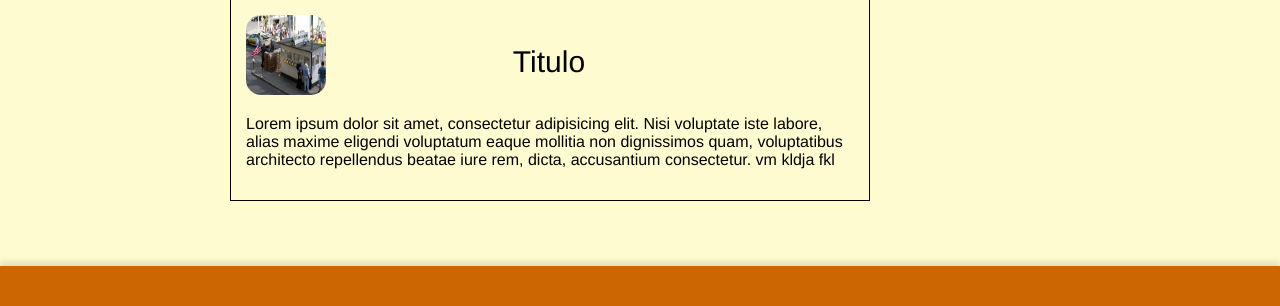
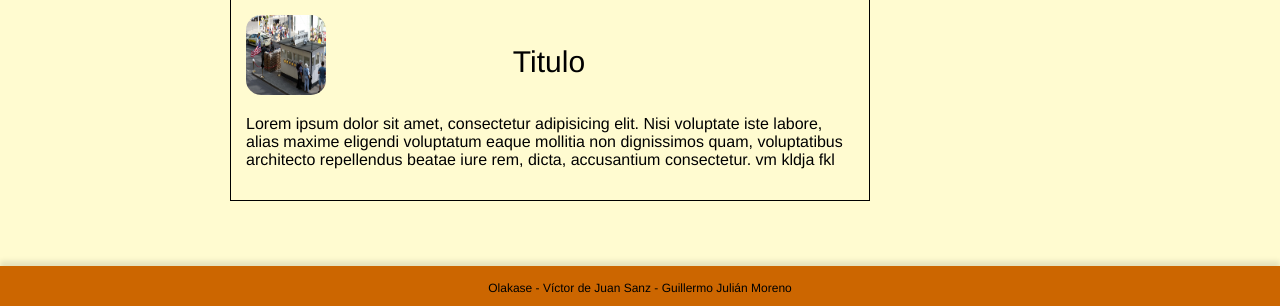
Before and after one commit to VicdeJuan/SI, a PHP site: page / in a window 1280 px wide. Shown: the part 1822-2128 px from the top of the page. Run offline with PHP 8.4, Linux system fonts and the light colour scheme.

Commit message:
Pie de página

```diff
--- a/P1/base/footer.html
+++ b/P1/base/footer.html
@@ -1,5 +1,5 @@
 	<footer>
-
+		<p class="footer-text">Olakase - Víctor de Juan Sanz - Guillermo Julián Moreno</p>
 	</footer>
 </body>
 </html>
--- a/P1/error.html
+++ b/P1/error.html
@@ -32,7 +32,7 @@
 		</div>
 	</div>
 	<footer>
-
+		<p class="footer-text">Olakase - Víctor de Juan Sanz - Guillermo Julián Moreno</p>
 	</footer>
 </body>
 </html>
--- a/P1/index.html
+++ b/P1/index.html
@@ -102,7 +102,7 @@
 		</div>
 	</div>
 	<footer>
-
+		<p class="footer-text">Olakase - Víctor de Juan Sanz - Guillermo Julián Moreno</p>
 	</footer>
 </body>
 </html>
--- a/P1/login.html
+++ b/P1/login.html
@@ -29,7 +29,7 @@
   			<a href="register.html" id="NewRegister">Don't have account yet?</a>
 		</form>
 	</div>	<footer>
-
+		<p class="footer-text">Olakase - Víctor de Juan Sanz - Guillermo Julián Moreno</p>
 	</footer>
 </body>
 </html>
--- a/P1/style/main.css
+++ b/P1/style/main.css
@@ -222,3 +222,10 @@
 	padding-left: 15px;
 	margin-bottom: 0;
 }
+
+.footer-text {
+	text-align: center;
+	font-size: 12px;
+	margin-top: 15px;
+	font-weight: lighter;
+}
```
